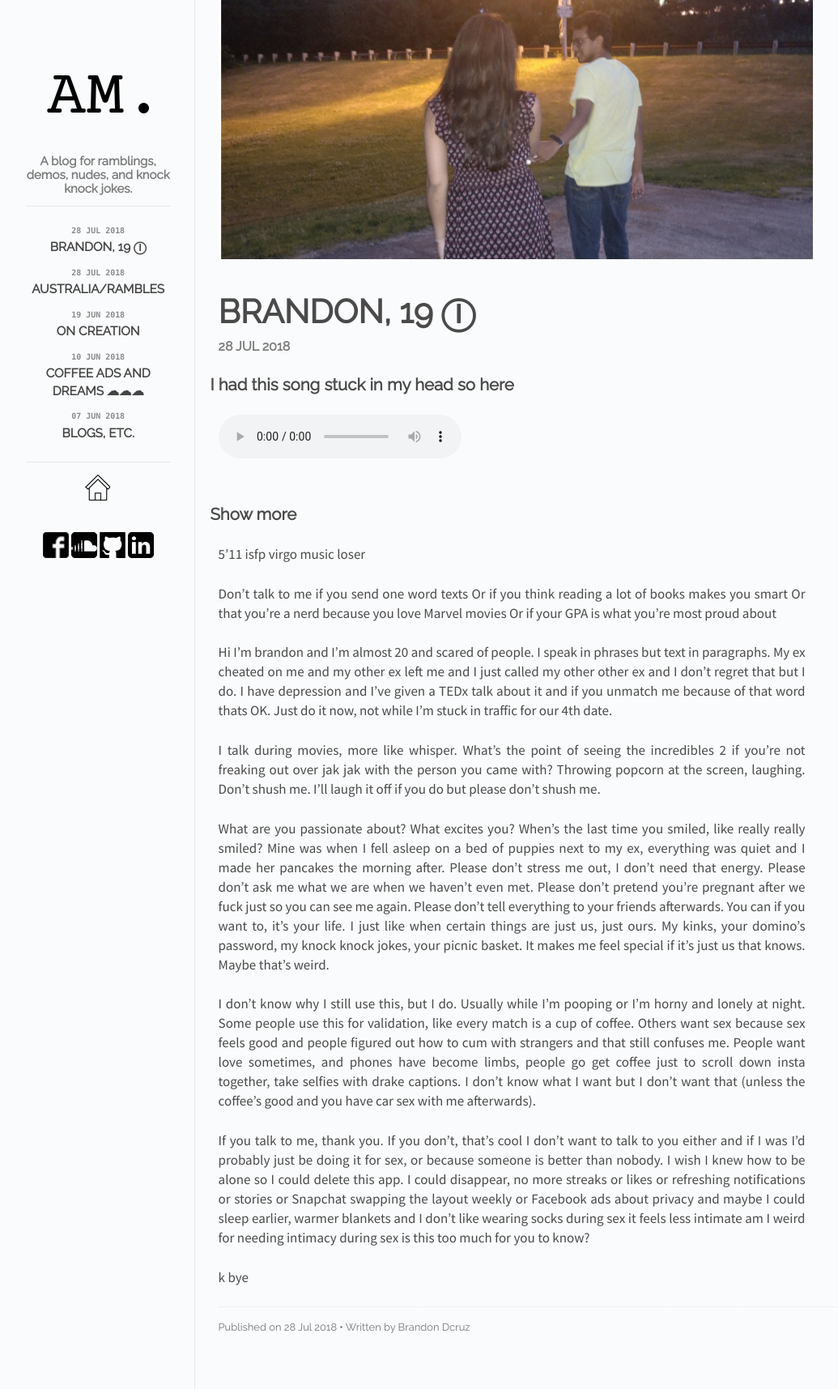
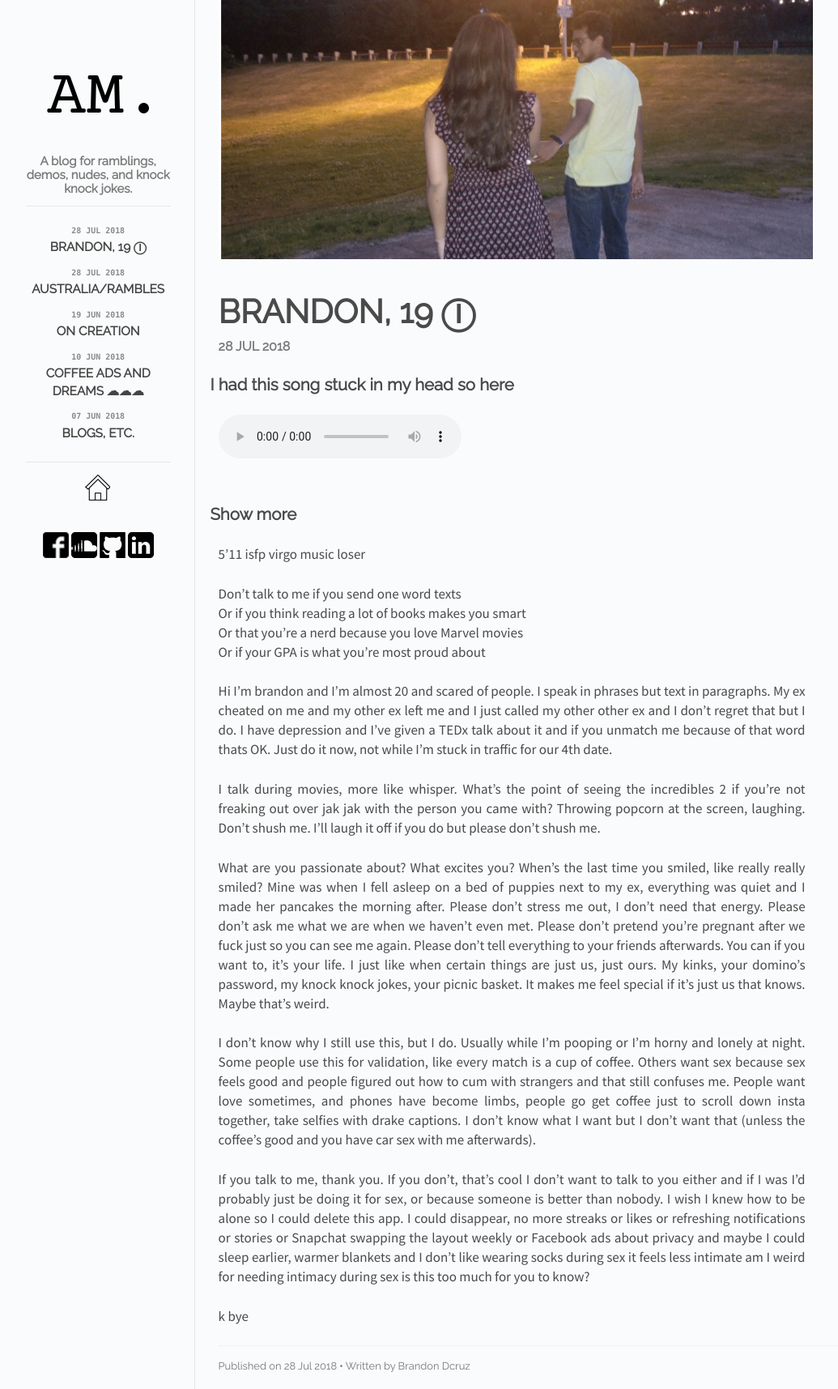
Before and after one commit to Dcruzships/AMBlog, a Jekyll site: the page built from _posts/2018-08-06-tinder.md, in a window 1280 px wide. Shown: the whole page at 81% size, without its empty margins (118-1153 px from the left). Built offline with Jekyll 4.4.1, drawn with Linux system fonts in a browser that asks for light colours.

Commit message:
Spaces in 005
Fixed first paragraph

```diff
--- a/_posts/2018-08-06-tinder.md
+++ b/_posts/2018-08-06-tinder.md
@@ -17,9 +17,9 @@ Your browser does not support the audio element.
 
 5'11 isfp virgo music loser
 
-Don't talk to me if you send one word texts
-Or if you think reading a lot of books makes you smart
-Or that you're a nerd because you love Marvel movies
+Don't talk to me if you send one word texts<br>
+Or if you think reading a lot of books makes you smart<br>
+Or that you're a nerd because you love Marvel movies<br>
 Or if your GPA is what you're most proud about
 
 Hi I'm brandon and I'm almost 20 and scared of people. I speak in phrases but text in paragraphs. My ex cheated on me and my other ex left me and I just called my other other ex and I don't regret that but I do. I have depression and I've given a TEDx talk about it and if you unmatch me because of that word thats OK. Just do it now, not while I'm stuck in traffic for our 4th date.
```
